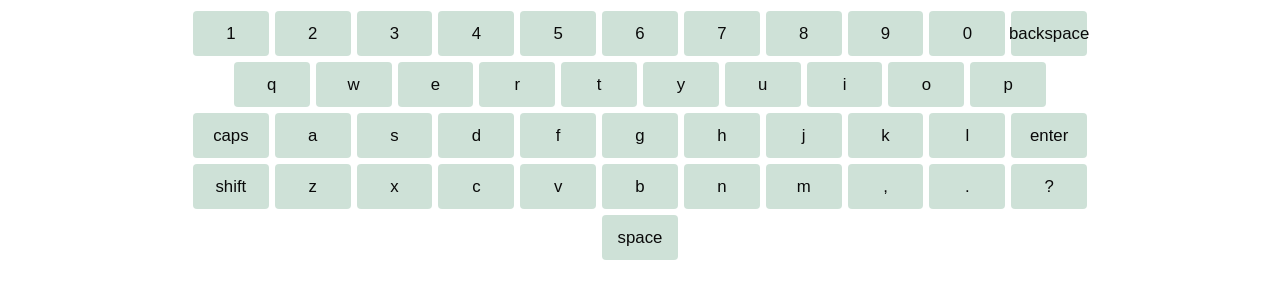
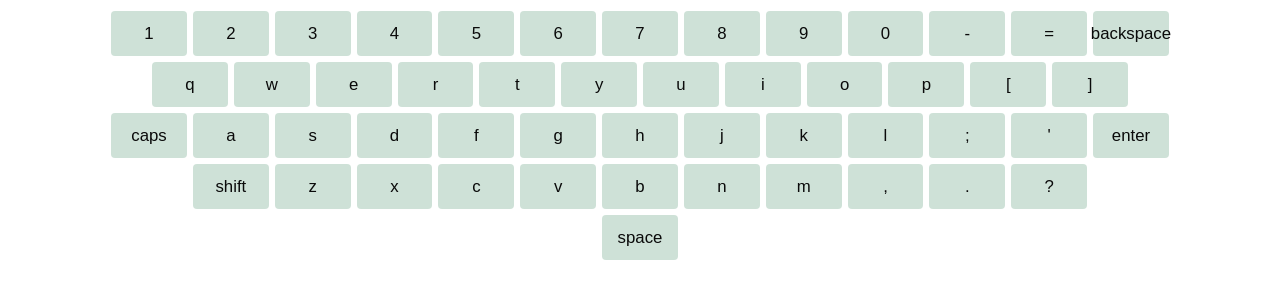
Before and after one commit to oreshkevich/keyboardTwo, a plain HTML site: page index.html in a window 1280 px wide. Drawn offline with Linux system fonts and the light colour scheme.

Commit message:
feat: class active

```diff
--- a/script.js
+++ b/script.js
@@ -17,68 +17,72 @@ class Keyboard {
 
   createKeys() {
     const fragment = document.createDocumentFragment();
-    const keyLayout = [
-      "1",
-      "2",
-      "3",
-      "4",
-      "5",
-      "6",
-      "7",
-      "8",
-      "9",
-      "0",
-      "backspace",
-      "q",
-      "w",
-      "e",
-      "r",
-      "t",
-      "y",
-      "u",
-      "i",
-      "o",
-      "p",
-      "caps",
-      "a",
-      "s",
-      "d",
-      "f",
-      "g",
-      "h",
-      "j",
-      "k",
-      "l",
-      "enter",
-      "shift",
-      "z",
-      "x",
-      "c",
-      "v",
-      "b",
-      "n",
-      "m",
-      ",",
-      ".",
-      "?",
-      "space",
-    ];
+    const keyLayout = {
+      Digit1: "1",
+      Digit2: "2",
+      Digit3: "3",
+      Digit4: "4",
+      Digit5: "5",
+      Digit6: "6",
+      Digit7: "7",
+      Digit8: "8",
+      Digit9: "9",
+      Digit0: "0",
+      Minus: "-",
+      Equal: "=",
+      Backspace: "backspace",
+      KeyQ: "q",
+      KeyW: "w",
+      KeyE: "e",
+      KeyR: "r",
+      KeyT: "t",
+      KeyY: "y",
+      KeyU: "u",
+      KeyI: "i",
+      KeyO: "o",
+      KeyP: "p",
+      BracketLeft: "[",
+      BracketRight: "]",
+      CapsLock: "caps",
+      KeyA: "a",
+      KeyS: "s",
+      KeyD: "d",
+      KeyF: "f",
+      KeyG: "g",
+      KeyH: "h",
+      KeyJ: "j",
+      KeyK: "k",
+      KeyL: "l",
+      Semicolon: ";",
+      Quote: "'",
+      Enter: "enter",
+      ShiftLeft: "shift",
+      KeyZ: "z",
+      KeyX: "x",
+      KeyC: "c",
+      KeyV: "v",
+      KeyB: "b",
+      KeyN: "n",
+      KeyM: "m",
+      Comma: ",",
+      Period: ".",
+      Slash: "?",
+      Space: "space",
+    };
 
-    keyLayout.forEach((key) => {
+    for (let key in keyLayout) {
       const keyElement = document.createElement("button");
       const insertLineBreak =
-        ["backspace", "p", "enter", "?"].indexOf(key) !== -1;
-
+        ["backspace", "]", "enter", "?"].indexOf(keyLayout[key]) !== -1;
       keyElement.setAttribute("type", "button");
       keyElement.classList.add("keyboard__key");
-      keyElement.textContent = key.toLowerCase();
+      keyElement.setAttribute("data", key);
+      keyElement.textContent = keyLayout[key].toLowerCase();
       fragment.appendChild(keyElement);
-
       if (insertLineBreak) {
         fragment.appendChild(document.createElement("br"));
       }
-    });
-
+    }
     return fragment;
   }
 }
@@ -88,3 +92,12 @@ let keyboard = new Keyboard(null, null, []);
 window.addEventListener("DOMContentLoaded", function () {
   keyboard.init();
 });
+
+document.addEventListener("keydown", function (event) {
+  document.querySelectorAll(".keyboard__key").forEach((elem) => {
+    elem.classList.remove("active");
+  });
+  document
+    .querySelector('.keyboard__key[data="' + event.code + '"]')
+    .classList.add("active");
+});
--- a/style.css
+++ b/style.css
@@ -34,3 +34,7 @@
   -webkit-tap-highlight-color: transparent;
   position: relative;
 }
+
+.active {
+  background: rgba(177, 174, 8, 0.2);
+}
```
